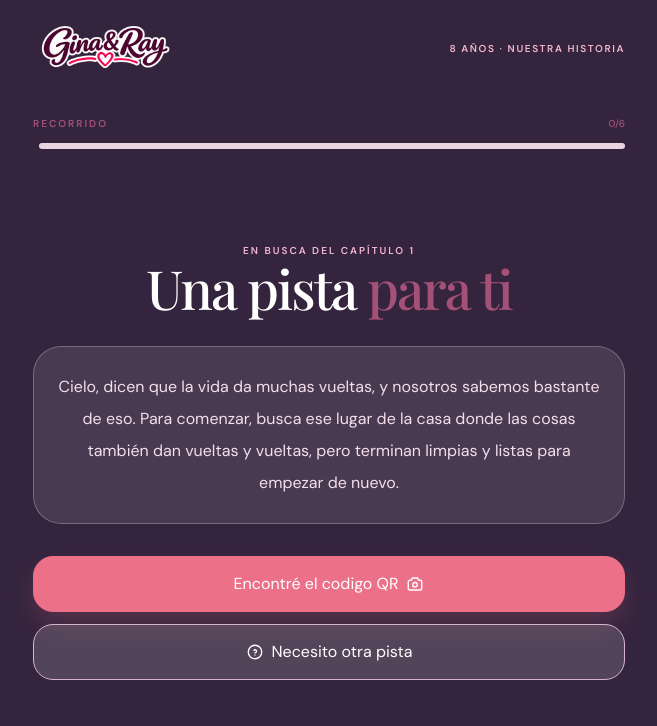
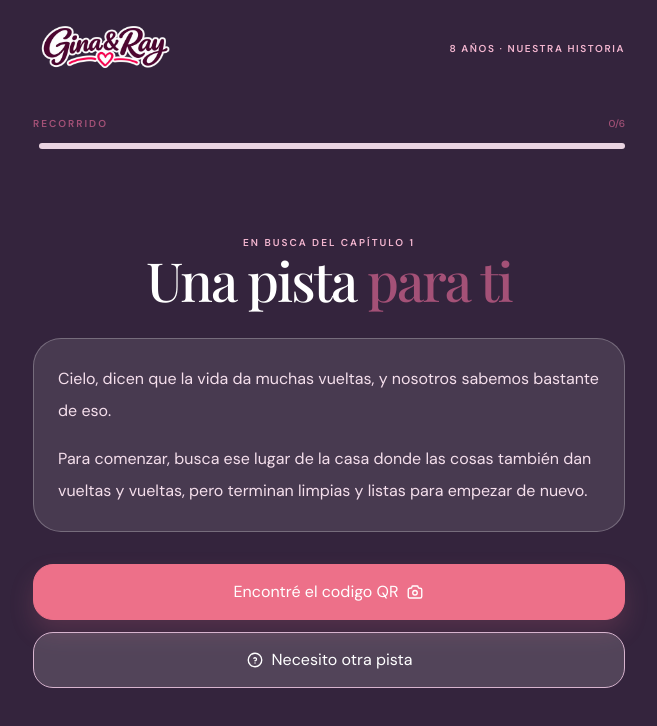
Before and after one commit to raymundo-salazar/our-history, a React (Vite) app: page /pista/1 in a window 1280 px wide. Shown: the top 726 px of the page, without its empty margins (311-968 px from the left). Built offline with nearby package versions, Linux system fonts and the light colour scheme.

Commit message:
fix(ui): format clue copy as paragraphs

```diff
--- a/src/content.js
+++ b/src/content.js
@@ -20,12 +20,12 @@ export const stations = [
 		label: "01",
 		intro: "Dicen que la vida da muchas vueltas, y nosotros sabemos bastante de eso. Para encontrar tu primera pista, ve a ese lugar de la casa donde las cosas también dan vueltas y vueltas, pero siempre terminan limpias.",
 		searchHints: [
-			"Cielo, dicen que la vida da muchas vueltas, y nosotros sabemos bastante de eso. Para comenzar, busca ese lugar de la casa donde las cosas también dan vueltas y vueltas, pero terminan limpias y listas para empezar de nuevo.",
+			"Cielo, dicen que la vida da muchas vueltas, y nosotros sabemos bastante de eso.\n\nPara comenzar, busca ese lugar de la casa donde las cosas también dan vueltas y vueltas, pero terminan limpias y listas para empezar de nuevo.",
 			"Piensa en el lugar donde nuestra ropa entra de una forma y sale lista para volver a acompañarnos.",
 			"Busca donde los ciclos terminan dejando todo limpio, fresco y listo para empezar otra vez. Ahí está el código QR.",
 		],
 		body: "¡Muy bien, amor! Así como la ropa pasa por diferentes ciclos, nosotros también hemos pasado por muchas etapas. Algunas más fáciles que otras, pero todas forman parte de lo que somos hoy. Y hablando de historias... hay algo del pasado que todavía tengo pendiente contigo.",
-		clue: "Tu siguiente destino ha sido testigo de muchos de nuestros viajes, salidas, aventuras familiares y hasta alguna que otra discusión sobre qué camino tomar. Pero esta vez no necesitas subirte. Lo que buscas está atrás.",
+		clue: "Tu siguiente destino ha sido testigo de muchos de nuestros viajes, salidas, aventuras familiares y hasta alguna que otra discusión sobre qué camino tomar.\n\nPero esta vez no necesitas subirte. Lo que buscas está atrás.",
 	},
 	{
 		id: 2,
@@ -38,7 +38,7 @@ export const stations = [
 			"Busca en la parte trasera de aquello que nos ha acompañado en tantos caminos.",
 		],
 		body: "El año pasado celebramos nuestras bodas de lana, y quise hacerte algo que representara nuestra historia. Por eso hice esta tabla con nuestras iniciales, un corazón y un espacio para cuatro fotografías. Pero no está terminada. Y es a propósito. Porque quiero que esas cuatro fotos las elijamos juntos. Y sí... ya sé que dice 22 de septiembre. Nuestro aniversario es el 21, pero después de aquel primer regalo en el que me equivoqué de fecha, el 22 terminó convirtiéndose en parte de nuestra historia. Hay errores que uno quisiera corregir... y otros que terminan siendo recuerdos que vale la pena conservar. Feliz séptimo aniversario atrasado, amor. Te Yoyo.",
-		clue: "Pero nuestra historia no se quedó en el año pasado. El siguiente lugar es ese espacio que compartimos para trabajar, crear proyectos y convertir ideas en realidad. Entre herramientas y alguna que otra cosa por arreglar, te espera una nueva pista.",
+		clue: "Pero nuestra historia no se quedó en el año pasado.\n\nEl siguiente lugar es ese espacio que compartimos para trabajar, crear proyectos y convertir ideas en realidad. Entre herramientas y alguna que otra cosa por arreglar, te espera una nueva pista.",
 	},
 	{
 		id: 3,
@@ -51,7 +51,7 @@ export const stations = [
 			"Busca en el espacio que compartimos para crear, arreglar y sacar adelante nuestros proyectos.",
 		],
 		body: "Aquí hemos creado cosas, resuelto problemas y trabajado para sacar adelante nuestros sueños. Y aunque no siempre todo sale como lo planeamos, este espacio representa las ganas de seguir construyendo cosas juntos. Pero bueno, cielito, no creas que por llegar hasta aquí te vas a librar de un pequeño desafío.",
-		clue: "¡Correcto! Ahora busca algo que, aunque no es tecnología, también transforma las cosas: convierte ingredientes en algo delicioso y llena la casa de aromas. Normalmente hace mucho calor, pero hoy debe estar completamente frío.",
+		clue: "¡Correcto! Ahora busca algo que, aunque no es tecnología, también transforma las cosas: convierte ingredientes en algo delicioso y llena la casa de aromas. Normalmente hace mucho calor, pero hoy debe estar completamente frío.\n\nRecuerda: el horno debe estar apagado y completamente frío antes de acercarte o abrirlo.",
 	},
 	{
 		id: 4,
@@ -64,7 +64,7 @@ export const stations = [
 			"Busca en el lugar de la cocina que transforma ingredientes y que hoy debe estar completamente frío.",
 		],
 		body: "Tal vez no salió exactamente como lo habíamos planeado, pero de ese día me traje algo que ahora tiene un significado muy especial. ¿Ves esas piedritas? Son de aquel día. Las guardé y las convertí en estos dos pingüinos porque quería regalarte algo que nos recordara que, sin importar a dónde nos lleve la vida, quiero seguir a tu lado. Este año celebramos nuestras bodas de bronce. Y aunque no encontré algo de bronce que me convenciera, terminé encontrando algo que para mí vale mucho más. Unas piedras de una aventura nuestra, convertidas en un recuerdo de lo que quiero seguir viviendo contigo. Porque no importa cuánto cambie el mundo, cuántos inviernos lleguen o qué caminos tengamos que recorrer. Mientras estemos juntos, siempre tendremos un lugar cálido al cual volver: nosotros. Feliz octavo aniversario, amor.",
-		clue: "Ahora ve a ese lugar donde descansamos, platicamos, nos reímos y terminamos nuestros días. Ese rinconcito que últimamente parece tener más cosas de las que debería, pero que poco a poco estamos arreglando juntos para convertirlo en el espacio que queremos. Ahí te espera tu siguiente pista, esponjosita.",
+		clue: "Ahora ve a ese lugar donde descansamos, platicamos, nos reímos y terminamos nuestros días.\n\nEse rinconcito que últimamente parece tener más cosas de las que debería, pero que poco a poco estamos arreglando juntos para convertirlo en el espacio que queremos. Ahí te espera tu siguiente pista, esponjosita.",
 	},
 	{
 		id: 5,
@@ -77,7 +77,7 @@ export const stations = [
 			"Busca en el espacio donde descansamos y que poco a poco estamos arreglando y acomodando juntos.",
 		],
 		body: "Pero me gusta pensar que es como muchas cosas de nuestra vida: algo que estamos trabajando juntos para mejorar. No se trata de tenerlo todo perfecto de un día para otro, sino de ir haciendo pequeños cambios, ayudarnos y construir poco a poco el lugar donde queremos estar. Y eso quiero seguir haciendo contigo, bebé: no solamente con nuestro cuarto, sino con nuestra vida.",
-		clue: "¡Exactamente! Y hablando de aventuras... creo que todavía nos falta una. Para descubrir lo último que preparé, ve a ese lugar donde podemos salir a tomar un poco de aire, mirar el cielo y recordar que todavía hay un mundo enorme por descubrir. La última pista te espera donde termina la casa y comienza el cielo.",
+		clue: "¡Exactamente! Y hablando de aventuras... creo que todavía nos falta una.\n\nPara descubrir lo último que preparé, ve a ese lugar donde podemos salir a tomar un poco de aire, mirar el cielo y recordar que todavía hay un mundo enorme por descubrir. La última pista te espera donde termina la casa y comienza el cielo.",
 	},
 	{
 		id: 6,
--- a/src/pages/HuntPage/index.tsx
+++ b/src/pages/HuntPage/index.tsx
@@ -44,10 +44,12 @@ export const HuntPage = () => {
 						NEXT_TITLE
 					)}
 				</h1>
-				<div className="mt-7 rounded-[28px] border border-white/25 bg-white/10 p-6 text-center">
-					<p className="text-base leading-8 text-[#f5dfec]">
-						{station.searchHints[hintLevel]}
-					</p>
+				<div className="mt-7 rounded-[28px] border border-white/25 bg-white/10 p-6">
+					<div className="space-y-4 text-base leading-8 text-[#f5dfec]">
+						{station.searchHints[hintLevel].split("\n\n").map(paragraph => (
+							<p key={paragraph}>{paragraph}</p>
+						))}
+					</div>
 				</div>
 				<HintActions
 					canRequestHint={hasMoreHints}
--- a/src/pages/StationPage/index.tsx
+++ b/src/pages/StationPage/index.tsx
@@ -175,7 +175,11 @@ const ClueScreen = ({
 				Sigue las palabras, cielo.
 			</h1>
 			<div className="mt-7 rounded-[28px] border border-white/25 bg-white/10 p-6">
-				<p className="text-base leading-8 text-[#f5dfec]">{chapter.clue}</p>
+				<div className="space-y-4 text-base leading-8 text-[#f5dfec]">
+					{chapter.clue.split("\n\n").map(paragraph => (
+						<p key={paragraph}>{paragraph}</p>
+					))}
+				</div>
 			</div>
 		</div>
 		<ContinueButton onClick={onNext} />
```
